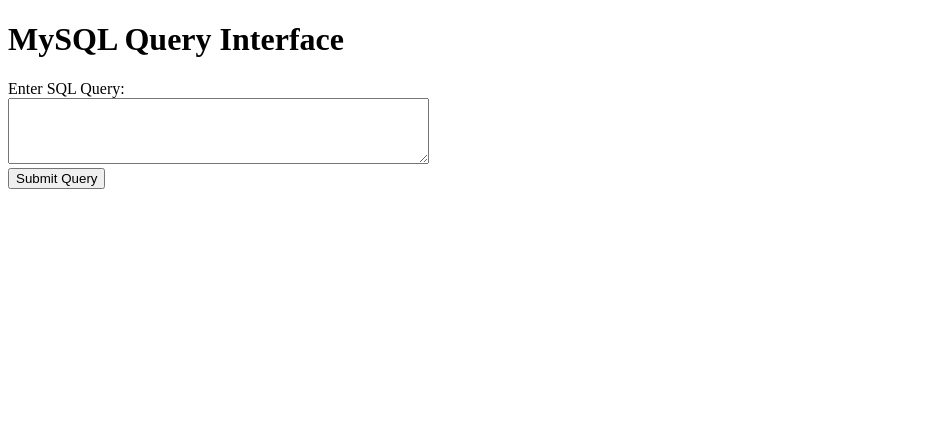
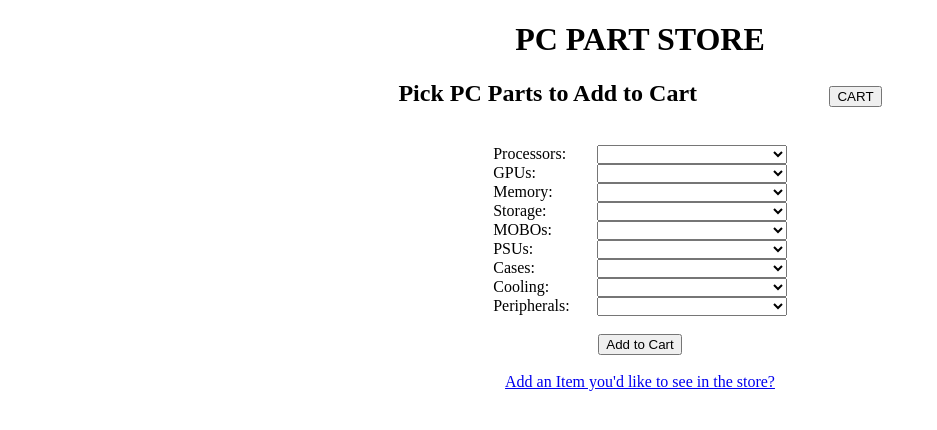
Before and after one commit to HassanBFarhat/DB_UI_445, a plain HTML site: page index.html in a window 1280 px wide. Shown: the whole page, without its empty margins (0-937 px from the left). Drawn offline with Linux system fonts and the light colour scheme.

Commit message:
2nd: Got the main page completed (w/o SQL access)

```diff
--- a/index.html
+++ b/index.html
@@ -3,18 +3,94 @@
   <head>
     <meta charset="UTF-8" />
     <meta name="viewport" content="width=device-width, initial-scale=1.0" />
-    <title>MySQL Query Interface</title>
+    <title>PC PART STORE</title>
+    <style>
+      body {
+        text-align: center;
+      }
+      label {
+        width: 100px;
+        display: inline-block;
+        text-align: left;
+      }
+      select {
+        width: 15%;
+      }
+      #cart {
+        margin-left: 10%;
+      }
+    </style>
   </head>
   <body>
-    <h1>MySQL Query Interface</h1>
-    <form id="queryForm">
-      <label for="sqlQuery">Enter SQL Query:</label><br />
-      <textarea id="sqlQuery" name="sqlQuery" rows="4" cols="50"></textarea
-      ><br />
-      <button type="submit">Submit Query</button>
-    </form>
-    <div id="queryResult"></div>
+    <h1>PC PART STORE</h1>
+    <h2>
+      Pick PC Parts to Add to Cart
+      <button id="cart" onclick="openCart()">CART</button>
+    </h2>
+    <br />
+    <label for="processors">Processors:</label>
+    <select id="processors">
+      <!-- Options for processors -->
+    </select>
+    <br />
+    <label for="gpus">GPUs:</label>
+    <select id="gpus">
+      <!-- Options for GPUs -->
+    </select>
+    <br />
+    <label for="memory">Memory:</label>
+    <select id="memory">
+      <!-- Options for memory -->
+    </select>
+    <br />
+    <label for="storage">Storage:</label>
+    <select id="storage">
+      <!-- Options for storage -->
+    </select>
+    <br />
+    <label for="mobos">MOBOs:</label>
+    <select id="mobos">
+      <!-- Options for MOBOs -->
+    </select>
+    <br />
+    <label for="psus">PSUs:</label>
+    <select id="psus">
+      <!-- Options for PSUs -->
+    </select>
+    <br />
+    <label for="cases">Cases:</label>
+    <select id="cases">
+      <!-- Options for cases -->
+    </select>
+    <br />
+    <label for="cooling">Cooling:</label>
+    <select id="cooling">
+      <!-- Options for cooling -->
+    </select>
+    <br />
+    <label for="peripherals">Peripherals:</label>
+    <select id="peripherals">
+      <!-- Options for peripherals -->
+    </select>
+    <br /><br />
+    <button onclick="addToCart()">Add to Cart</button>
+    <br /><br />
+    <a href="#" onclick="suggestItem()">
+      Add an Item you'd like to see in the store?
+    </a>
 
-    <script src="query.js"></script>
+    <script>
+      function openCart() {
+        // Functionality to open the cart
+      }
+
+      function addToCart() {
+        // Functionality to add selected items to the cart
+      }
+
+      function suggestItem() {
+        // Functionality to handle user suggestion for new item
+      }
+    </script>
   </body>
 </html>
```
